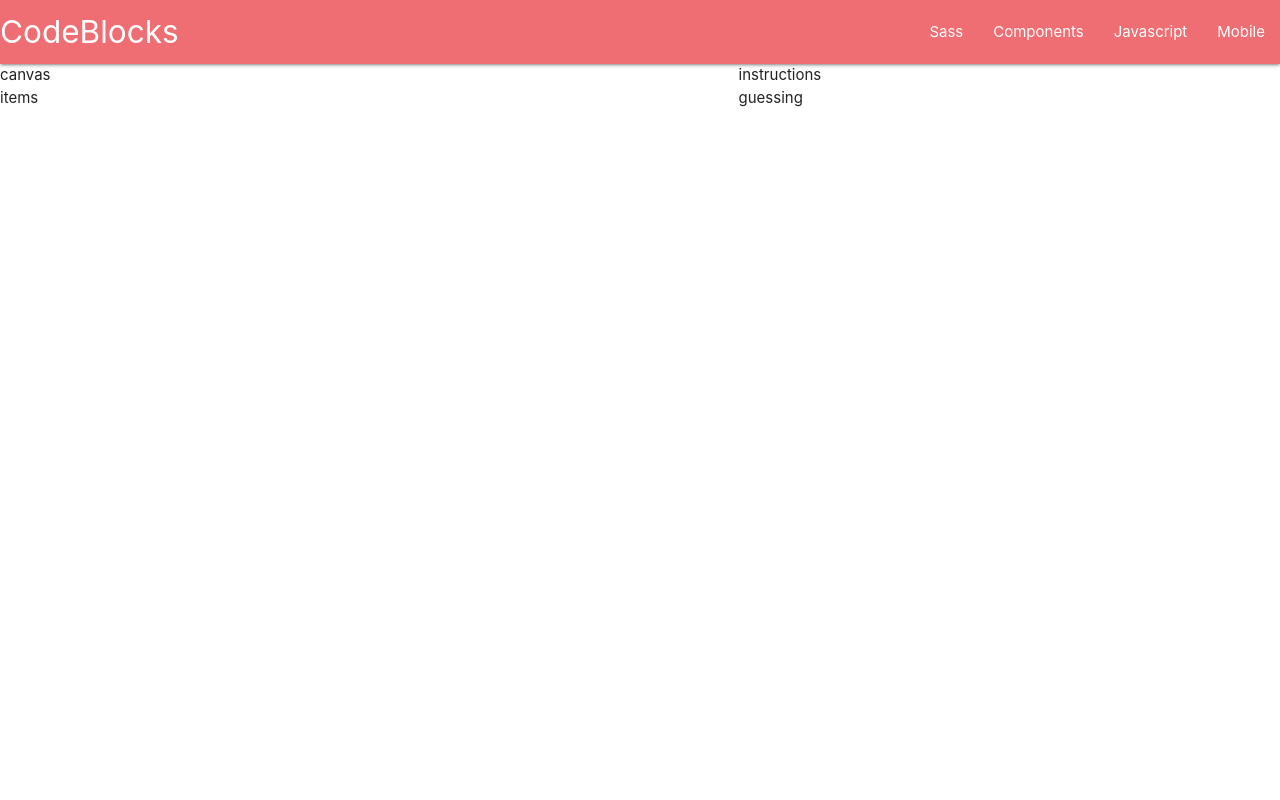
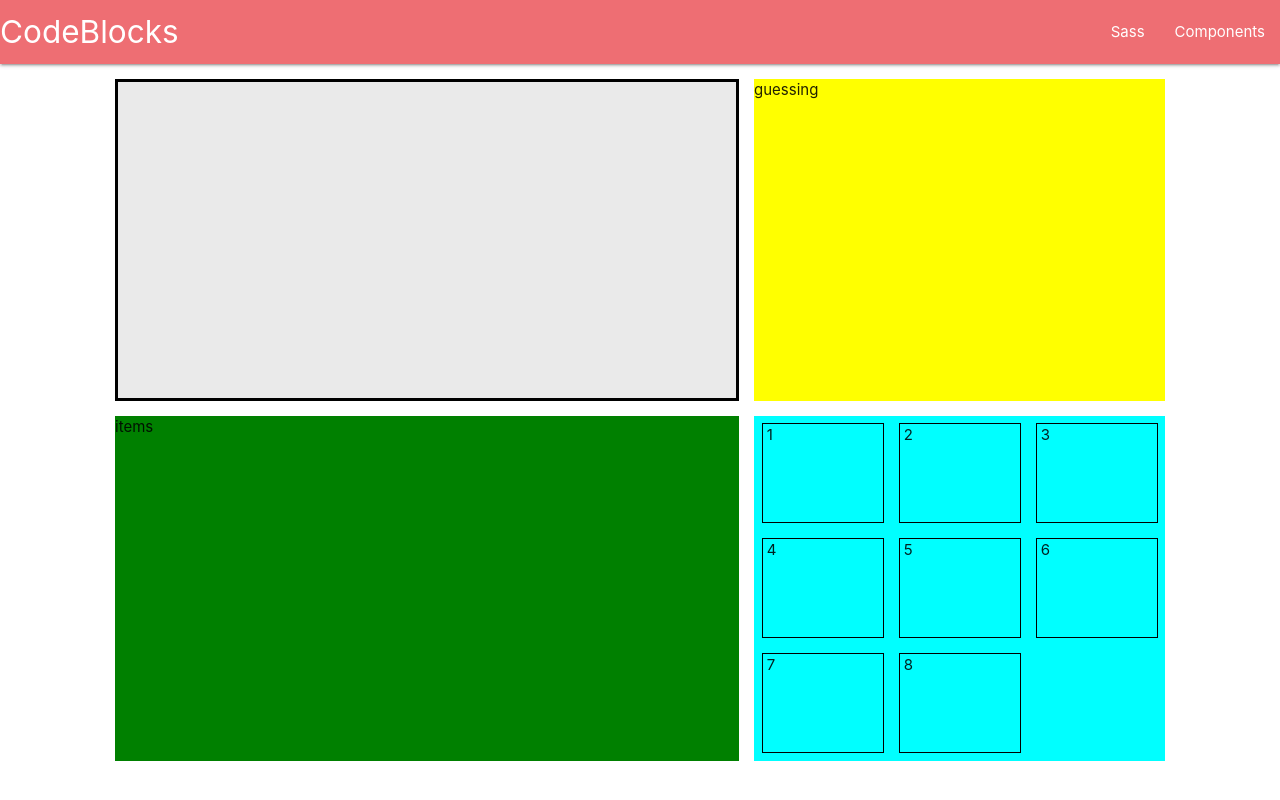
Before and after one commit to RafaelVelazquezMartin/CodeBlocks, a plain HTML site: page first-try-Friday/index.html in a window 1280 px wide. Drawn offline with nearby package versions, Linux system fonts and the light colour scheme.

Commit message:
Structure

```diff
--- a/first-try-Friday/index.html
+++ b/first-try-Friday/index.html
@@ -10,9 +10,29 @@
   <link rel="stylesheet" href="https://cdnjs.cloudflare.com/ajax/libs/materialize/1.0.0/css/materialize.min.css">
   <link rel="stylesheet" href="styles.css">
   <title>CodeBlocks</title>
+  <!-- Library code -->
+
+  <!-- Load socket.io client side contents. -->
+  <script src="/socket.io/socket.io.js"></script>
+
+
+  <!-- Load the GUI rendering library code. -->
+  <script type="text/javascript" src="lib/dat.gui.min.js"></script>
+  <!-- Load the keyboard specific code -->
+  <script type="text/javascript" src="lib/keyboard.js"></script>
+
+  <!-- Game code -->
+
+  <!-- Load the common game code. -->
+  <script type="text/javascript" src="game.core.js"></script>
+  <!-- Finally, Load the game client code. -->
+  <script type="text/javascript" src="client.js"></script>
+
 </head>
 
 <body>
+  <div class="wrapper">
+    <section class="navbar">
       <nav>
         <div class="nav-wrapper">
           <a href="#!" class="brand-logo">CodeBlocks</a>
@@ -20,8 +40,6 @@
           <ul class="right hide-on-med-and-down">
             <li><a href="sass.html">Sass</a></li>
             <li><a href="badges.html">Components</a></li>
-        <li><a href="collapsible.html">Javascript</a></li>
-        <li><a href="mobile.html">Mobile</a></li>
           </ul>
         </div>
       </nav>
@@ -30,19 +48,53 @@
         <li><a href="sass.html">Sass</a></li>
         <li><a href="badges.html">Components</a></li>
       </ul>
-  <div class="wrapper">
-    <div class="canvas">
-      canvas
+    </section>
+
+    <section class="canvas">
+      <canvas id="paper">
+
+      </canvas>
+    </section>
+    <section class="instructions">
+      <div class="instruction">
+        <img src="" alt="">
+        <span>1</span>
       </div>
-    <div class="instructions">
-      instructions
+      <div class="instruction">
+        <img src="" alt="">
+        <span>2</span>
       </div>
-    <div class="guessing">
+      <div class="instruction">
+        <img src="" alt="">
+        <span>3</span>
+      </div>
+      <div class="instruction">
+        <img src="" alt="">
+        <span>4</span>
+      </div>
+      <div class="instruction">
+        <img src="" alt="">
+        <span>5</span>
+      </div>
+      <div class="instruction">
+        <img src="" alt="">
+        <span>6</span>
+      </div>
+      <div class="instruction">
+        <img src="" alt="">
+        <span>7</span>
+      </div>
+      <div class="instruction">
+        <img src="" alt="">
+        <span>8</span>
+      </div>
+    </section>
+    <section class="guessing">
       guessing
-    </div>
-    <div class="items">
+    </section>
+    <section class="items">
       items
-    </div>
+    </section>
   </div>
 
   <!-- Compiled and minified JavaScript -->
--- a/first-try-Friday/styles.css
+++ b/first-try-Friday/styles.css
@@ -1,28 +1,54 @@
 .wrapper {
   width: 100vw;
+  height: 100vh;
   display: grid;
-  grid-template-rows: repeat(5, auto);
-  grid-template-rows: auto;
+  /* grid-template-columns: repeat(7, 1fr); */
+  grid-template-columns: 100px repeat(5, 1fr) 100px;
+  /* grid-template-columns: repeat(auto-fit, minmax(100px, 1fr)); */
+  grid-template-rows: 1fr 5fr 3fr 1fr;
+  grid-gap: 1rem;
   grid-template-areas:
-    "canvas canvas canvas instructions instructions"
-    "canvas canvas canvas instructions instructions"
-    "canvas canvas canvas instructions instructions"
-    "items items items guessing guessing"
-    "items items items guessing guessing";
+    "nav nav nav nav nav nav nav"
+    ". canvas canvas canvas guessing guessing ."
+    ". items items items instructions instructions ."
+    ". . . . . . .";
+}
+
+.navbar {
+  grid-area: nav;
 }
 
 .instructions {
+  padding: 0.5rem;
   grid-area: instructions;
+  background-color: aqua;
+  display: grid;
+  grid-template-columns: repeat(auto-fit, minmax(100px, 1fr));
+  grid-auto-rows: minmax(100px, 1fr);
+  grid-gap: 1rem;
+}
+
+.instruction {
+  border: 1px solid black;
 }
 
 .guessing {
   grid-area: guessing;
+  background-color: yellow;
 }
 
 .canvas {
   grid-area: canvas;
 }
 
+#paper {
+  width: 100%;
+  height: 100%;
+  background-color: rgba(220, 220, 220, 0.6);
+  border: 3px solid black;
+}
+
 .items {
   grid-area: items;
+  background-color: green;
 }
```
Lines whose indentation alone changed are shown as unchanged.
